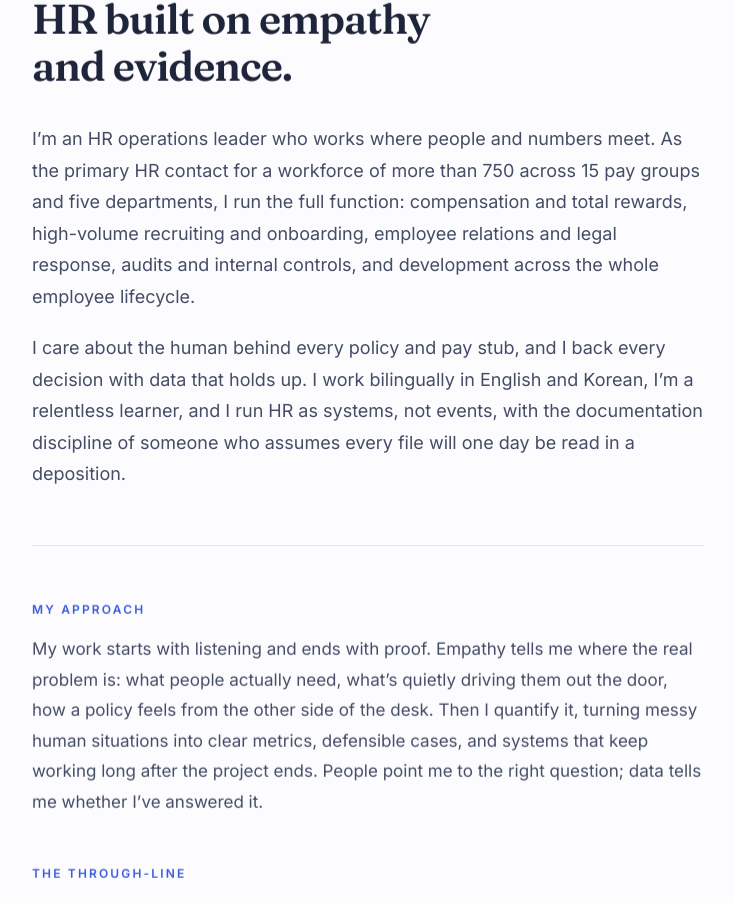
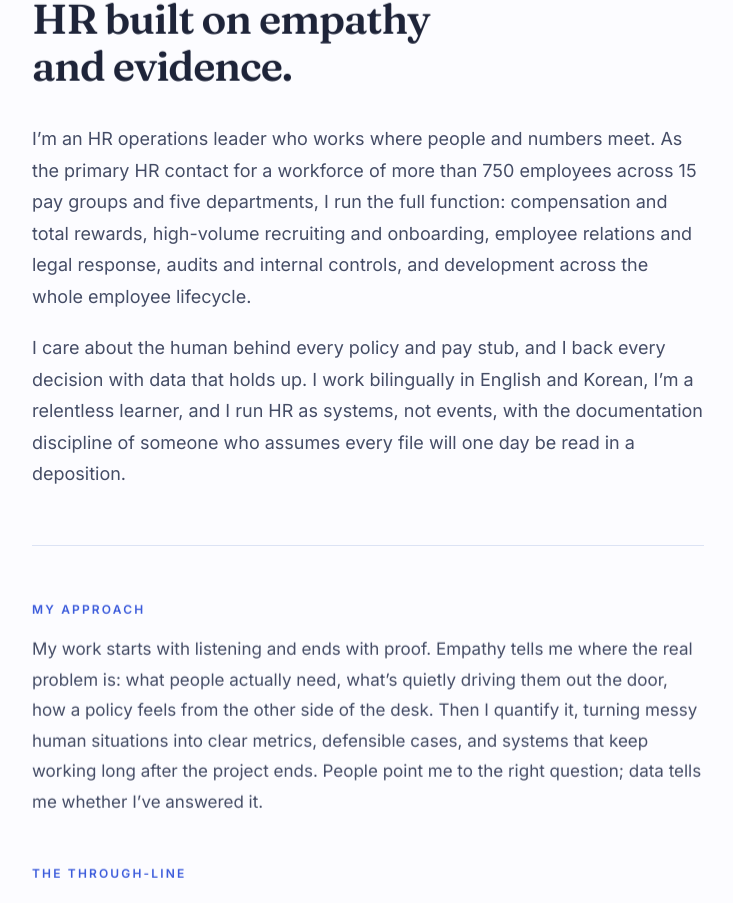
Before and after one commit to kimnmd/Port, a Next.js app: page /about/who-i-am in a window 1280 px wide. Shown: the part 1658-2561 px from the top of the page, without its empty margins (272-1005 px from the left). Built offline with nearby package versions, Linux system fonts and the light colour scheme.

Commit message:
fix: disable ligatures site-wide and clarify 750 employees
- Turn off ligatures on body (not just headings) so 'f' renders plainly
  in body copy on text-heavy pages too
- Say '750 employees' instead of bare '750' on the Who I Am page

```diff
--- a/src/app/about/who-i-am/page.tsx
+++ b/src/app/about/who-i-am/page.tsx
@@ -36,7 +36,7 @@ export default function WhoIAmPage() {
               <div className="mt-8 space-y-5 text-lg leading-[1.75] text-fg-soft">
                 <p>
                   I&rsquo;m an HR operations leader who works where people and numbers meet. As the
-                  primary HR contact for a workforce of more than 750 across 15 pay groups and five
+                  primary HR contact for a workforce of more than 750 employees across 15 pay groups and five
                   departments, I run the full function: compensation and total rewards, high-volume
                   recruiting and onboarding, employee relations and legal response, audits and
                   internal controls, and development across the whole employee lifecycle.
--- a/src/app/globals.css
+++ b/src/app/globals.css
@@ -59,7 +59,10 @@
     background-color: var(--bg);
     color: var(--fg);
     -webkit-font-smoothing: antialiased;
-    text-rendering: optimizeLegibility;
+    /* Keep kerning but turn off ligatures site-wide so "fi/ff/fl" never join
+       into the fancy glyphs that made the "f" look malformed. */
+    text-rendering: auto;
+    font-variant-ligatures: none;
   }
 
   /* Display serif (Fraunces): turn off the fancy fi/ff ligatures and pin a
```
